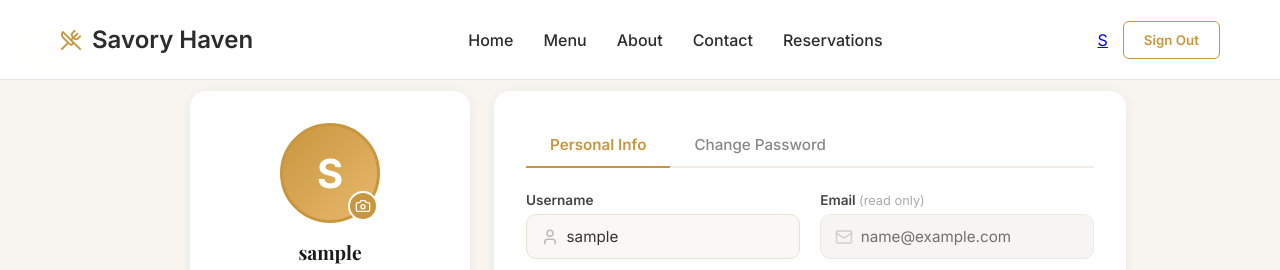
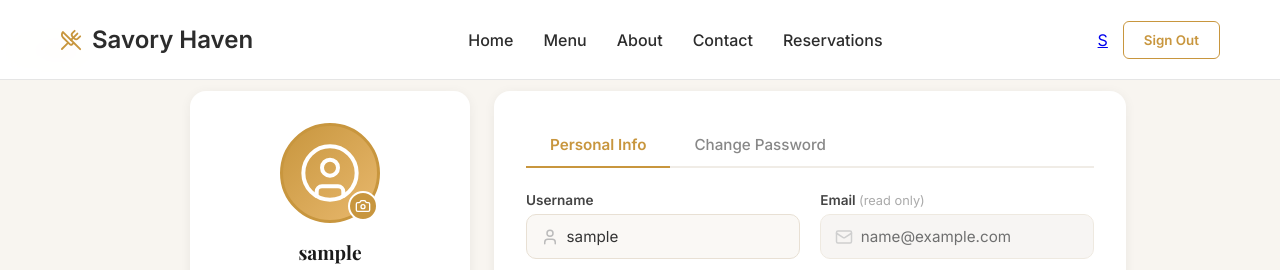
Before and after one commit to humb220106/Savory-Haven, a React (Vite) app: page /profile in a window 1280 px wide. Shown: the top 270 px of the page. Built offline with nearby package versions, Linux system fonts and the light colour scheme; sample sign-in values are in the browser's storage.

Commit message:
Use person icon on profile avatar instead of initials

```diff
--- a/src/Pages/Profile/Profile.css
+++ b/src/Pages/Profile/Profile.css
@@ -308,3 +308,8 @@
   display: inline-block;
 }
 @keyframes spin { to { transform: rotate(360deg); } }
+
+/* Icon avatar override */
+.profile-avatar-initials svg {
+  display: block;
+}
--- a/src/Pages/Profile/Profile.jsx
+++ b/src/Pages/Profile/Profile.jsx
@@ -1,6 +1,6 @@
 import { useState, useRef } from "react"
 import { useNavigate } from "react-router-dom"
-import { User, Mail, Phone, MapPin, Lock, Camera, Save, ArrowLeft, Eye, EyeOff, CheckCircle } from "lucide-react"
+import { User, Mail, Phone, MapPin, Lock, Camera, Save, ArrowLeft, Eye, EyeOff, CheckCircle, UserCircle } from "lucide-react"
 import { useAuth } from "../../context/AuthContext"
 import { apiGet, apiPut } from "../../api/apiClient"
 import "./Profile.css"
@@ -61,7 +61,8 @@ const Profile = () => {
     setError("")
   }
 
-  const getInitials = () => {
+  // getInitials removed — using icon instead
+const getInitials = () => {
     const name = user?.username || "U"
     return name.charAt(0).toUpperCase()
   }
@@ -133,7 +134,7 @@ const Profile = () => {
               {avatarPreview ? (
                 <img src={avatarPreview} alt="Avatar" className="profile-avatar-img" />
               ) : (
-                <div className="profile-avatar-initials">{getInitials()}</div>
+                <div className="profile-avatar-initials"><UserCircle size={64} color="#fff" strokeWidth={1.5} /></div>
               )}
               <button
                 className="profile-avatar-camera"
--- a/src/components/Header/Header.jsx
+++ b/src/components/Header/Header.jsx
@@ -1,6 +1,6 @@
 import { useState, useEffect } from "react"
 import { Link, useLocation, useNavigate } from "react-router-dom"
-import { UtensilsCrossed, Menu, X } from "lucide-react"
+import { UtensilsCrossed, Menu, X, UserCircle } from "lucide-react"
 import { useAuth } from "../../context/AuthContext"
 import { logout } from "../../api/authService"
 import "./Header.css"
```
